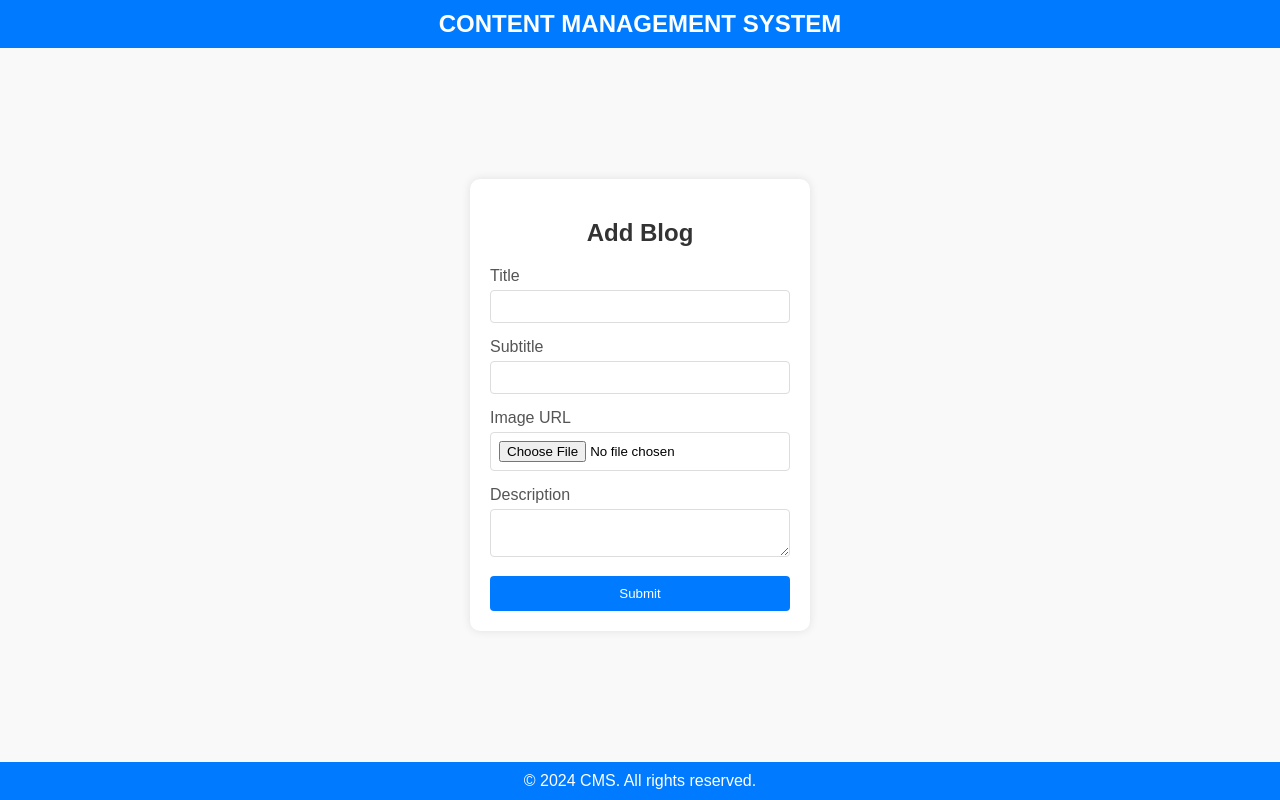
After one commit to lilbp221/ContentMS_SSR_NODEJS, a Node server app: template views/addBlog.ejs in a window 1280 px wide. The commit adds this page. Run offline with Node 20, Linux system fonts and the light colour scheme; the template is opened without the code that fills it, so the values that code supplies are empty.

Commit message:
UI ADDED

```diff
--- a/app.js
+++ b/app.js
@@ -1,4 +1,7 @@
 const app = require('express')()
+
+// const express= require('express')
+// const app=express()
 require('dotenv').config()
 
 app.set("view engine" , "ejs") //for  SSR
@@ -10,6 +13,10 @@ console.log( ' Running on port no http://localhost:3000/'+PORT)
 })
 
 app.get('/',function(req,res){
-      const page="Home";
-     res.render('home.ejs',{page:page})
+
+     res.render('home.ejs')
 })
+
+app.get('/addblog',function(req,res){
+res.render('addBlog.ejs')
+})
--- /dev/null
+++ b/views/addBlog.ejs
@@ -0,0 +1,112 @@
+<!DOCTYPE html>
+<html lang="en">
+<head>
+    <meta charset="UTF-8">
+    <meta name="viewport" content="width=device-width, initial-scale=1.0">
+    <title>Add Blog</title>
+    <style>
+        body {
+            font-family: Arial, sans-serif;
+            background-color: #f9f9f9;
+            margin: 0;
+            padding: 0;
+            display: flex;
+            flex-direction: column;
+            min-height: 100vh;
+        }
+        .container {
+            flex: 1;
+            display: flex;
+            justify-content: center;
+            align-items: center;
+        }
+        .form-container {
+            background-color: #fff;
+            padding: 20px;
+            border-radius: 10px;
+            box-shadow: 0 0 10px rgba(0, 0, 0, 0.1);
+            width: 300px;
+        }
+        .header, .footer {
+            background-color: #007BFF;
+            color: #fff;
+            text-align: center;
+            padding: 10px 0;
+        }
+        .header img {
+            width: 40px;
+            vertical-align: middle;
+            margin-right: 10px;
+        }
+        .header h1 {
+            display: inline;
+            font-size: 24px;
+            vertical-align: middle;
+        }
+        .footer p {
+            margin: 0;
+        }
+        .form-container h2 {
+            text-align: center;
+            color: #333;
+        }
+        .form-container label {
+            display: block;
+            margin-bottom: 5px;
+            color: #555;
+        }
+        .form-container input, .form-container textarea {
+            width: 100%;
+            padding: 8px;
+            box-sizing: border-box;
+            border: 1px solid #ddd;
+            border-radius: 4px;
+            margin-bottom: 15px;
+        }
+        .form-container button {
+            background-color: #007BFF;
+            color: #fff;
+            padding: 10px 20px;
+            border: none;
+            border-radius: 4px;
+            cursor: pointer;
+            width: 100%;
+        }
+    </style>
+</head>
+<body>
+    <div class="header">
+        <!-- <img src="logo.png" alt="CMS Logo"> -->
+        <h1>CONTENT MANAGEMENT SYSTEM</h1>
+    </div>
+    <div class="container">
+        <div class="form-container">
+            <h2>Add Blog</h2>
+            <form action="/submit-blog" method="POST">
+                <div>
+                    <label for="title">Title</label>
+                    <input type="text" id="title" name="title" required>
+                </div>
+                <div>
+                    <label for="subtitle">Subtitle</label>
+                    <input type="text" id="subtitle" name="subtitle" required>
+                </div>
+                <div>
+                    <label for="image">Image URL</label>
+                    <input type="file" id="image" name="image" required>
+                </div>
+                <div>
+                    <label for="description">Description</label>
+                    <textarea id="description" name="description" required></textarea>
+                </div>
+                <div>
+                    <button type="submit">Submit</button>
+                </div>
+            </form>
+        </div>
+    </div>
+    <div class="footer">
+        <p>&copy; 2024 CMS. All rights reserved.</p>
+    </div>
+</body>
+</html>
```
Also changed, not shown: views/home.ejs (+70 -4 lines).
